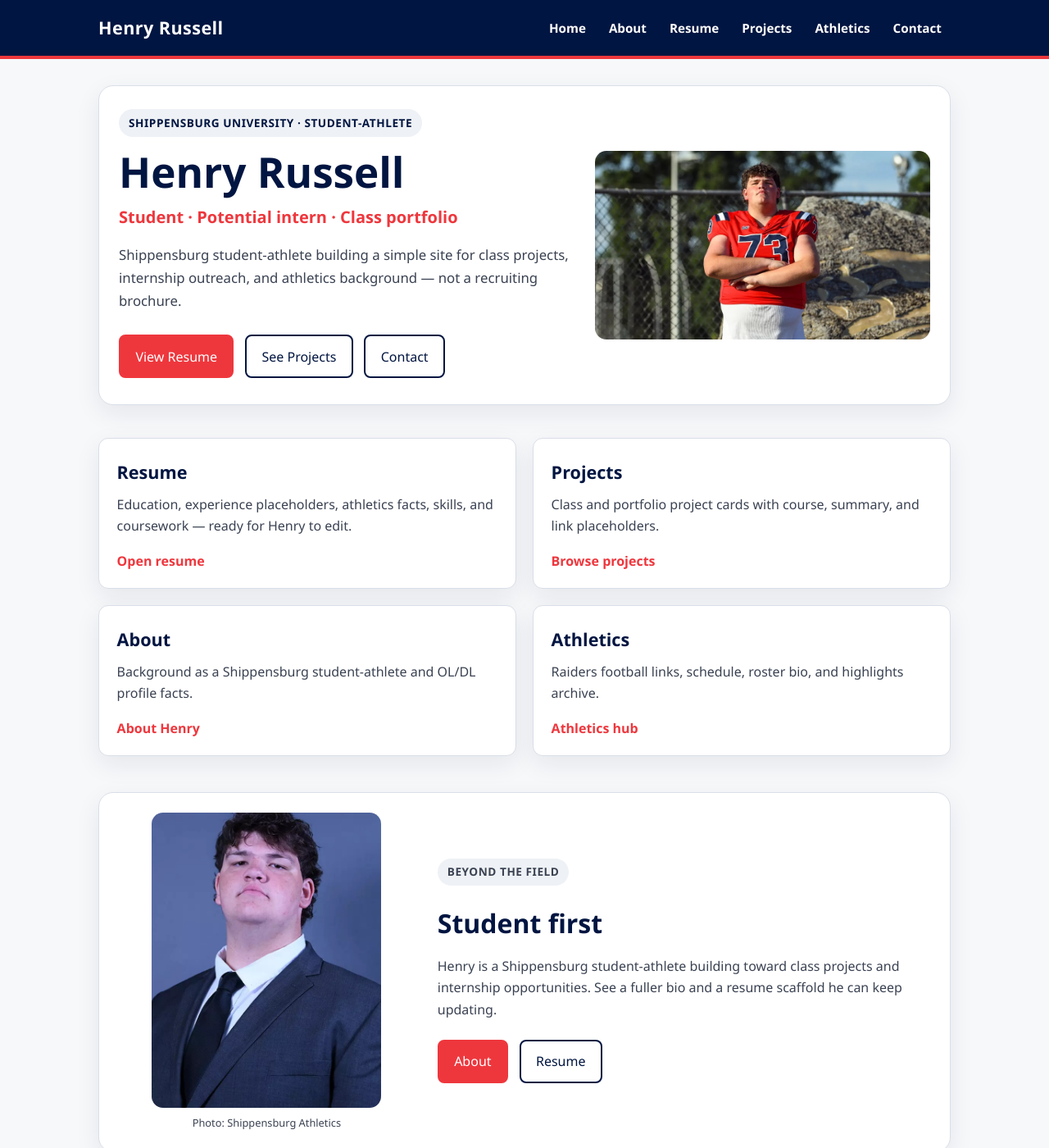
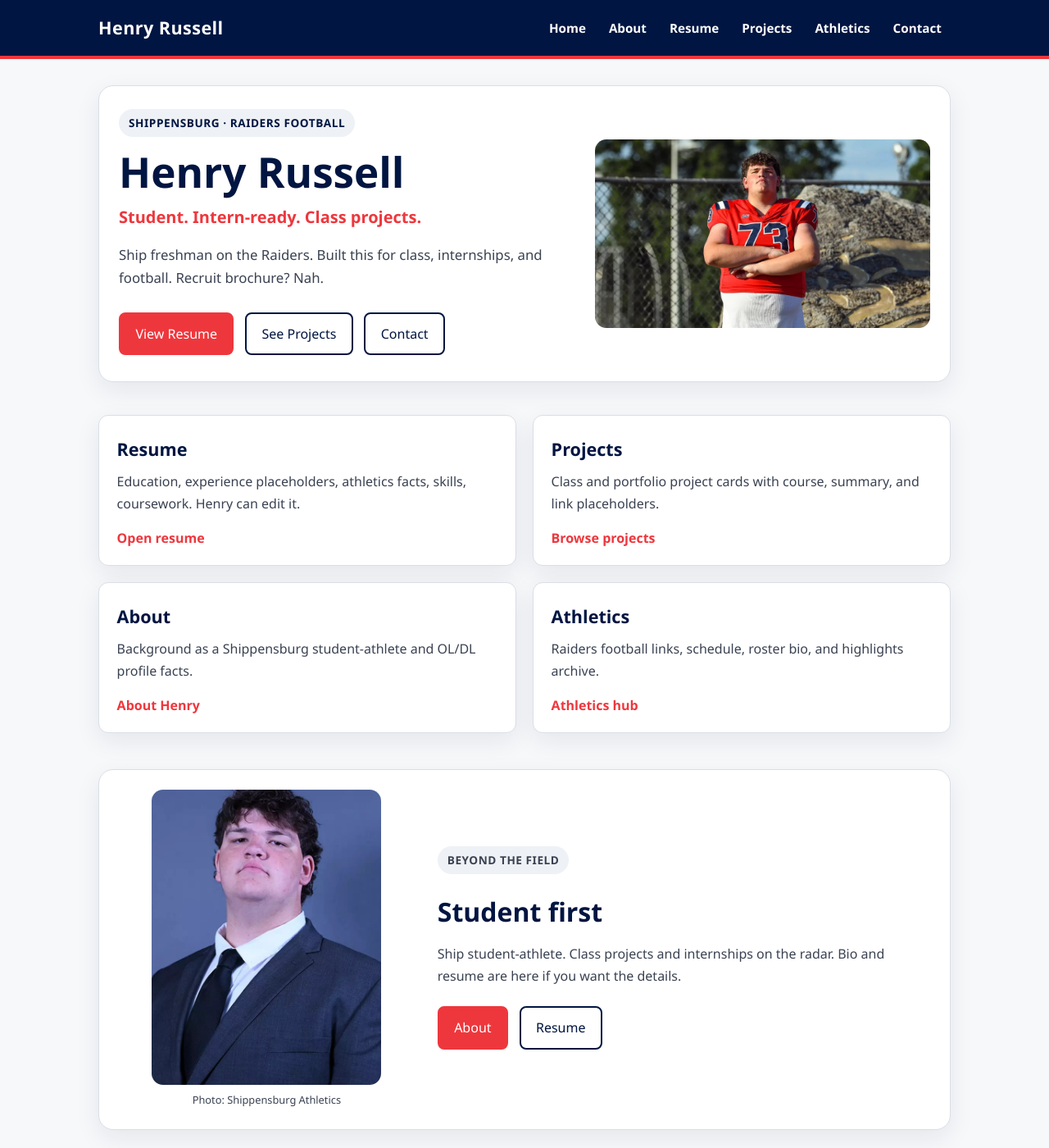
Before and after one commit to acloudpacket/henryrussell.com, a Jekyll site: the page built from index.md, in a window 1280 px wide and 1400 px high. Shown: the whole window at 82% size. Built offline with Jekyll 4.4.1, drawn with Linux system fonts in a browser that asks for light colours; nearby versions of some CDN libraries.

Commit message:
Rewrite homepage intro in cocky, unpolished voice
Replace the corporate hero line with Bryan's preferred freshman
copy, drop em dashes on the homepage, and tighten nearby hero text.

```diff
--- a/index.md
+++ b/index.md
@@ -6,10 +6,10 @@ permalink: /
 
 <section class="hero">
   <div class="hero-copy">
-    <p class="eyebrow">Shippensburg University · Student-athlete</p>
+    <p class="eyebrow">Shippensburg · Raiders football</p>
     <h1>Henry Russell</h1>
-    <p class="subhead">Student · Potential intern · Class portfolio</p>
-    <p class="hero-body">Shippensburg student-athlete building a simple site for class projects, internship outreach, and athletics background — not a recruiting brochure.</p>
+    <p class="subhead">Student. Intern-ready. Class projects.</p>
+    <p class="hero-body">Ship freshman on the Raiders. Built this for class, internships, and football. Recruit brochure? Nah.</p>
     <div class="hero-actions">
       <a class="btn btn-primary" href="/resume/">View Resume</a>
       <a class="btn btn-secondary" href="/projects/">See Projects</a>
@@ -17,14 +17,14 @@ permalink: /
     </div>
   </div>
   <div class="hero-media">
-    <img src="/assets/images/henry-russell-ship-roster.jpg" alt="Henry Russell — Shippensburg Raiders roster photo" class="hero-image" width="720" height="900">
+    <img src="/assets/images/henry-russell-ship-roster.jpg" alt="Henry Russell, Shippensburg Raiders roster photo" class="hero-image" width="720" height="900">
   </div>
 </section>
 
 <section class="home-cards" aria-label="Site sections">
   <a class="card" href="/resume/">
     <h2>Resume</h2>
-    <p>Education, experience placeholders, athletics facts, skills, and coursework — ready for Henry to edit.</p>
+    <p>Education, experience placeholders, athletics facts, skills, coursework. Henry can edit it.</p>
     <span class="card-link">Open resume</span>
   </a>
   <a class="card" href="/projects/">
@@ -46,13 +46,13 @@ permalink: /
 
 <section class="home-spotlight" aria-label="About Henry">
   <div class="spotlight-media">
-    <img src="/assets/images/henry-russell-ship-headshot.jpg" alt="Henry Russell in suit — Shippensburg Raiders roster photo" class="spotlight-image" width="600" height="900">
+    <img src="/assets/images/henry-russell-ship-headshot.jpg" alt="Henry Russell in a suit, Shippensburg Raiders roster photo" class="spotlight-image" width="600" height="900">
     <p class="photo-credit">Photo: Shippensburg Athletics</p>
   </div>
   <div class="spotlight-copy">
     <p class="eyebrow">Beyond the field</p>
     <h2>Student first</h2>
-    <p>Henry is a Shippensburg student-athlete building toward class projects and internship opportunities. See a fuller bio and a resume scaffold he can keep updating.</p>
+    <p>Ship student-athlete. Class projects and internships on the radar. Bio and resume are here if you want the details.</p>
     <div class="hero-actions">
       <a class="btn btn-primary" href="/about/">About</a>
       <a class="btn btn-secondary" href="/resume/">Resume</a>
```
